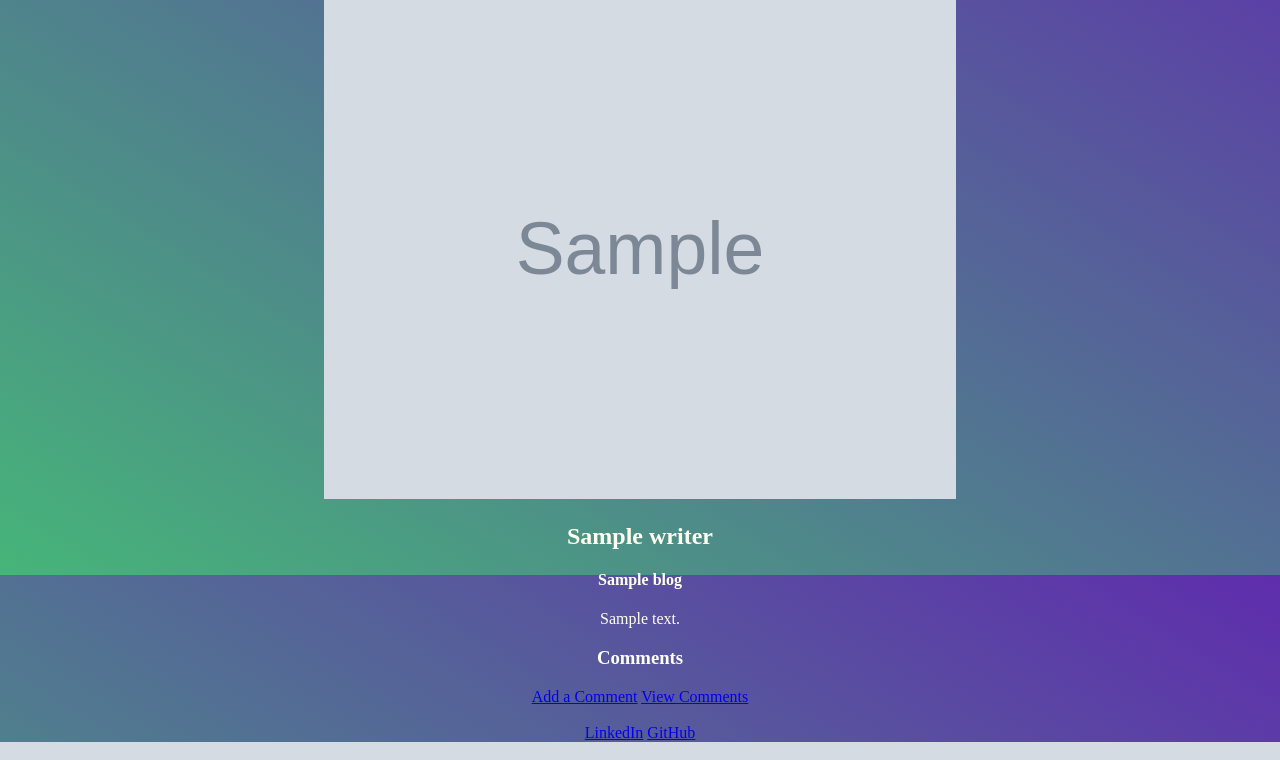
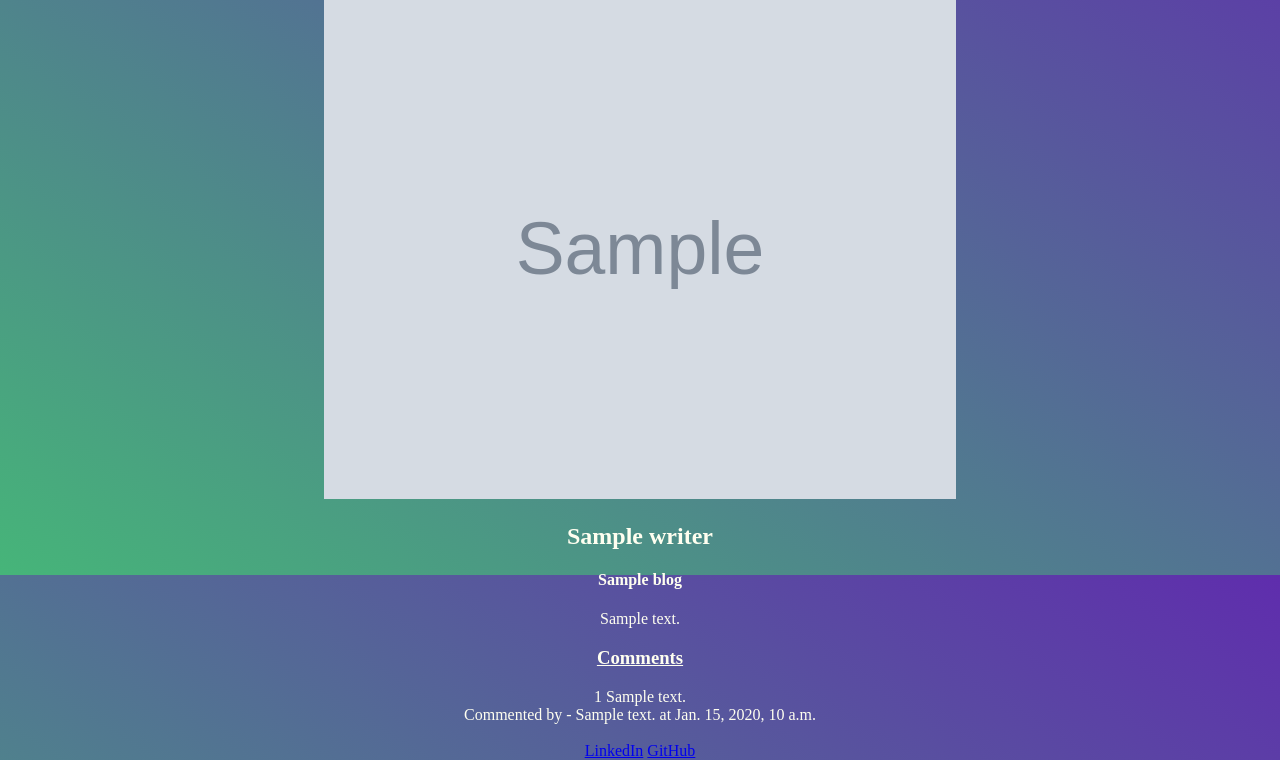
Before and after one commit to Mubarek-Hassen/project-4-parley-or-powwow, a Django app: template main_app/templates/blog_detail.html in a window 1280 px wide. Shown: the part 225-985 px from the top of the page. Run offline with Django 4.2, Linux system fonts and the light colour scheme; tables that the repository leaves empty hold one stand-in row (values such as "Sample post"); the template is opened without the code that fills it: values that come from a table or form of the project are taken from there, most other values are stand-ins (such as "Sample title", 1, 10 or a date in 2020); grey boxes marked "Sample" are stand-in pictures; data that the repository does not hold is empty.

Commit message:
commentes rendered on detail page

```diff
--- a/main_app/templates/blog_detail.html
+++ b/main_app/templates/blog_detail.html
@@ -7,9 +7,16 @@
     <h2>{{blog.writer}}</h2>
     <h4>{{blog.title}}</h4>
     <p>{{blog.body}}</p>
+
 </div>
 <div>
-    <h3>Comments</h3>
+    <h3> <strong style="text-decoration: underline;">Comments</strong></h3>
+    <p>{% for com in blog.comments.all%}</p>
+    <span> {{forloop.counter}} </span>
+    <span>{{com.content}}</span> <br>
+    <span> Commented by - {{com.commentor}} at {{com.time}}</span>
+    {% endfor %}
+
 
 
     <!-- {% if blog.pk == comments.article_id %} -->
@@ -27,10 +34,10 @@
 
 
 </div>
+{% if user.is_authenticated%}
 <a href="{% url 'comment' blog.pk %}">Add a Comment</a>
 <a href="{% url 'blog_comments' blog.pk %}">View Comments</a> <br>
 
-{% if user.is_authenticated%}
 {% if blog.user_id == user.id %}
     <!-- <a href="{% url 'blog_update' blog.pk %}">Update {{blog.title}}</a>
     <a href="{% url 'blog_delete' blog.pk %}">Delete {{blog.title}}</a> -->
```
